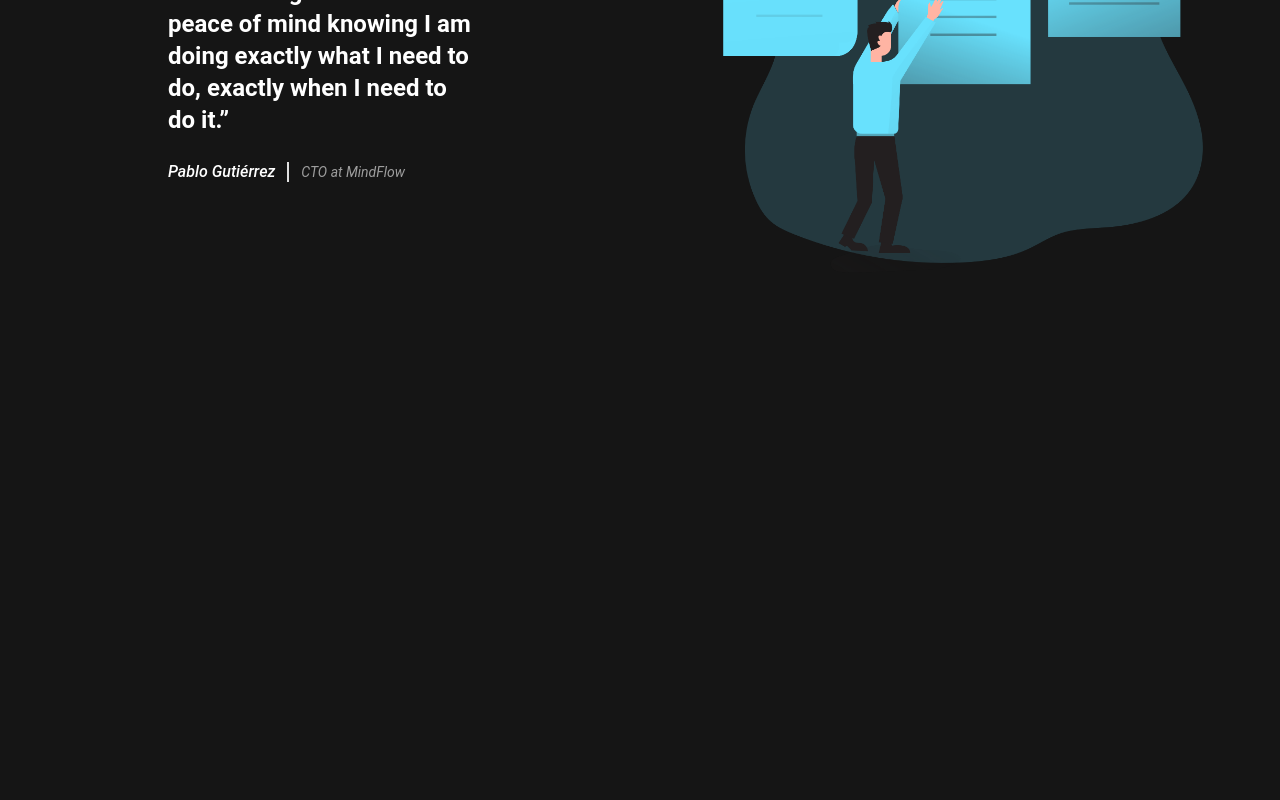
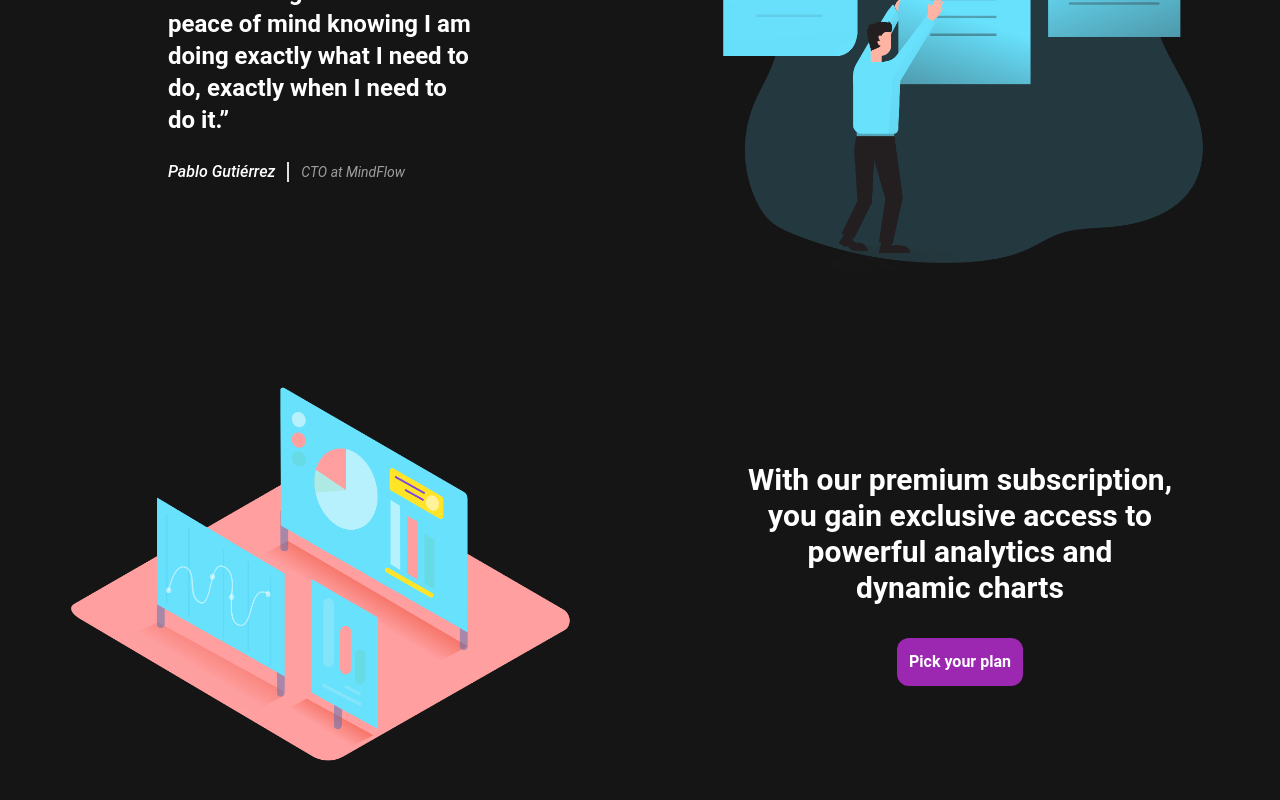
Before and after one commit to Pablog137/MindFlow, a React (Vite) app in the folder frontend/: page / in a window 1280 px wide. Shown: the part 1126-1926 px from the top of the page. Before the commit the page ends 1444 px from the top, so only its background shows below. Built offline with nearby package versions, Linux system fonts and the light colour scheme.

Commit message:
Why us section 2

```diff
--- a/frontend/src/components/WhyUs.tsx
+++ b/frontend/src/components/WhyUs.tsx
@@ -1,8 +1,10 @@
-import imagen from "../assets/img/illustration-1.png";
+import illustration1 from "../assets/img/illustration-1.png";
+import illustration2 from "../assets/img/illustration-2.png";
 import RatingStar from "./UI-Items/RatingStar";
 
 export default function WhyUs() {
     return (
+        <>
             <div className="text-white mt-10 grid grid-cols-12 justify-center">
                 <div className="col-span-12 mt-20 md:mt-40 flex justify-center items-center">
                     <h1 className="text-3xl md:text-4xl text-center font-bold">
@@ -28,9 +30,9 @@ export default function WhyUs() {
                                 </div>
                                 <blockquote>
                                     <p className="text-2xl font-semibold text-white dark:text-white">
-                                    “MindFlow gives me the peace of mind knowing
-                                    I am doing exactly what I need to do,
-                                    exactly when I need to do it.”
+                                        “MindFlow gives me the peace of mind
+                                        knowing I am doing exactly what I need
+                                        to do, exactly when I need to do it.”
                                     </p>
                                 </blockquote>
                                 <figcaption className="flex items-center mt-6 space-x-3 rtl:space-x-reverse">
@@ -49,8 +51,30 @@ export default function WhyUs() {
                 </div>
 
                 <div className="col-span-6 mt-10 flex justify-center items-center">
-                <img src={imagen} alt="" className="max-w-lg" />
+                    <img src={illustration1} alt="" className="max-w-lg" />
                 </div>
             </div>
+            <div className="grid grid-cols-12">
+                <div className="col-span-6 flex justify-center items-center">
+                    <img src={illustration2} alt="" className="max-w-lg" />
+                </div>
+                <div className="col-span-6 flex justify-center items-center">
+                    <div className="grid grid-cols-6">
+                        <div className="col-start-2 col-end-6">
+                            <h3 className="text-3xl text-white text-center font-bold">
+                                With our premium subscription, you gain
+                                exclusive access to powerful analytics and
+                                dynamic charts
+                            </h3>
+                            <div className="flex justify-center mt-8">
+                                <button className="bg-purple-500 hover:bg-purple-700 text-white font-semibold p-3 rounded-xl">
+                                    Pick your plan
+                                </button>
+                            </div>
+                        </div>
+                    </div>
+                </div>
+            </div>
+        </>
     );
 }
```
Lines whose indentation alone changed are shown as unchanged.
